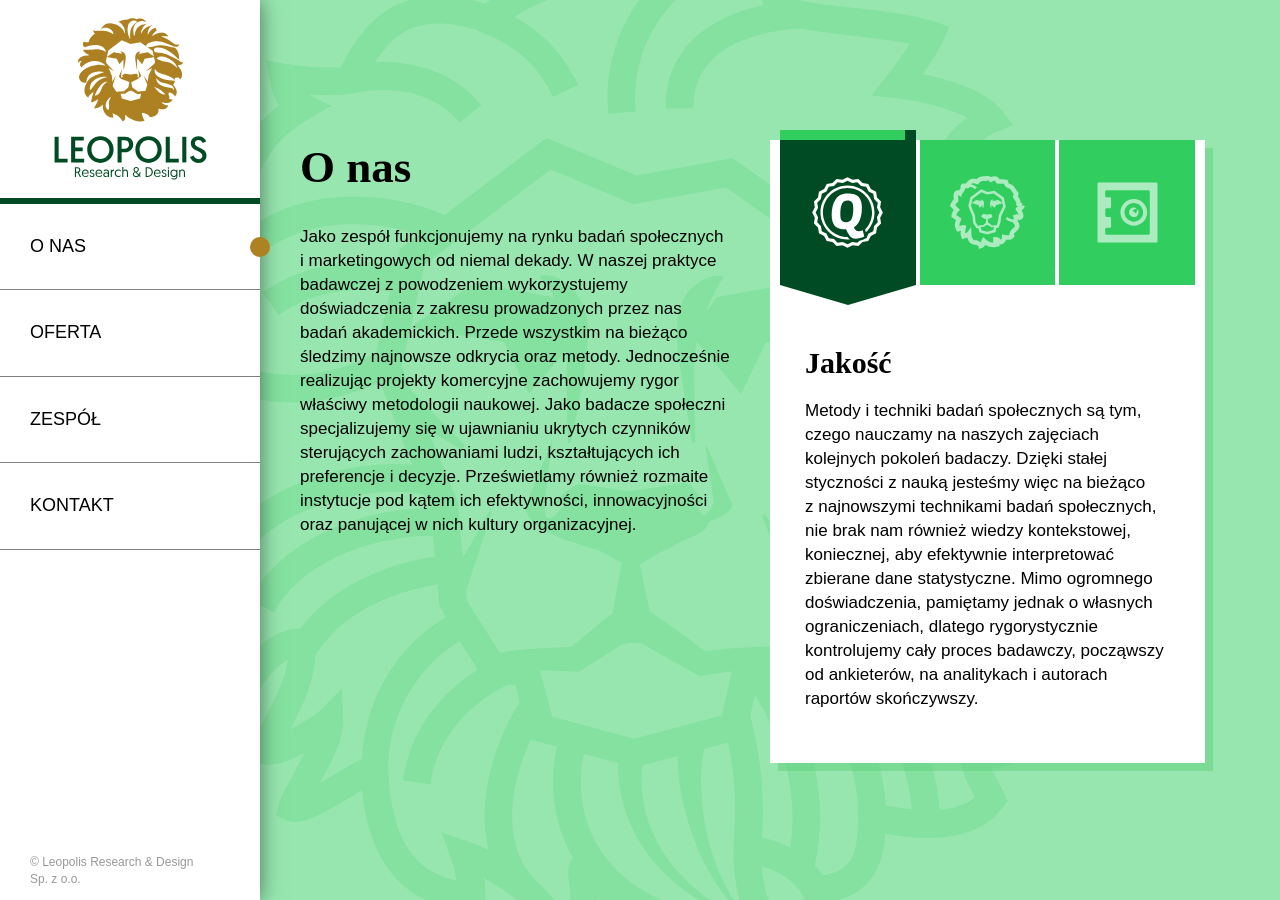
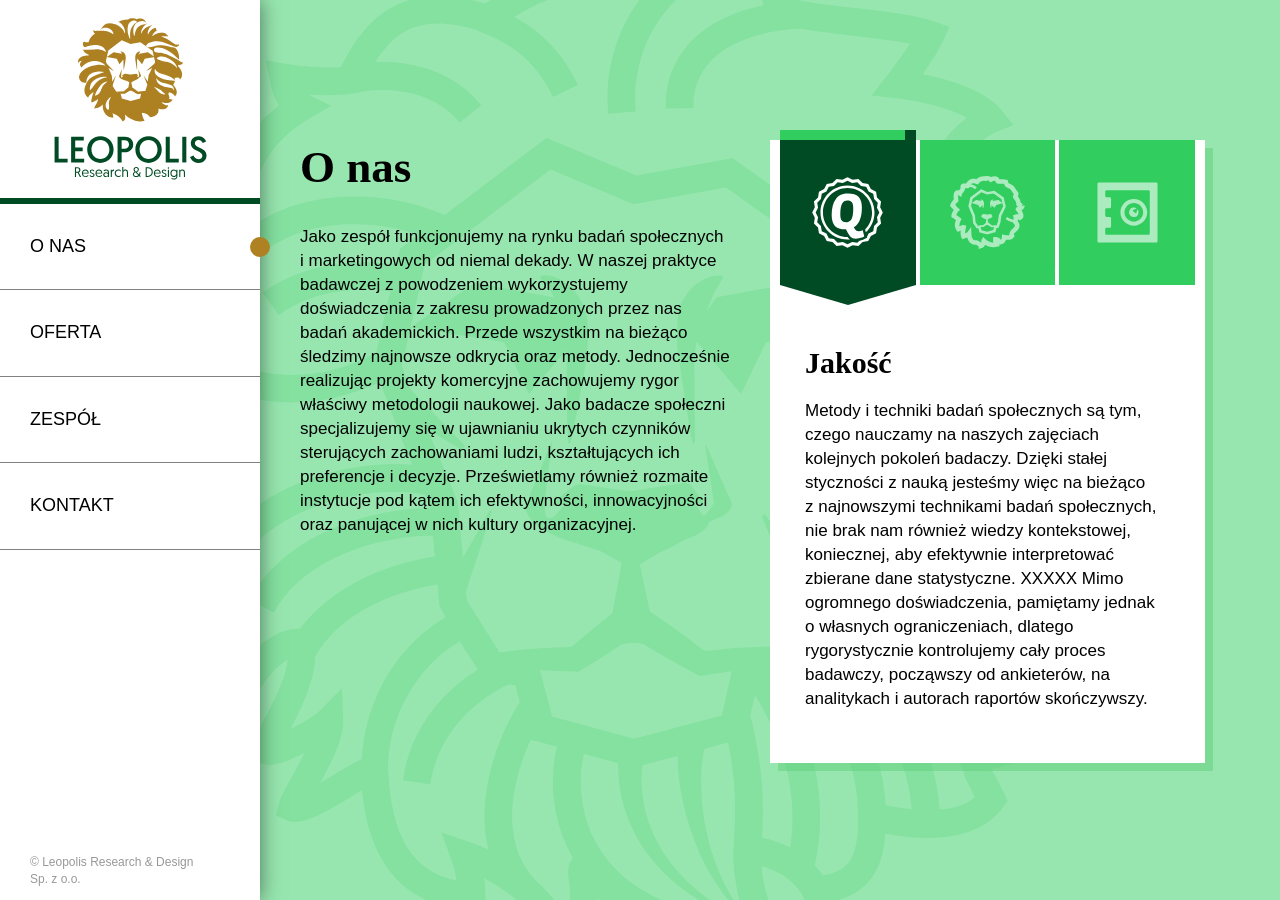
Before and after one commit to cadiblac/leopolis, a Jekyll site: the page built from o-nas.md, in a window 1280 px wide. Built offline with Jekyll 4.4.1, drawn with Linux system fonts in a browser that asks for light colours; nearby versions of some CDN libraries.

Commit message:
Update o-nas-zakladki.yml

```diff
--- a/_data/o-nas-zakladki.yml
+++ b/_data/o-nas-zakladki.yml
@@ -1,7 +1,7 @@
 - id: "jakosc"
   naglowek: "Jakość"
   tresc: "Metody i techniki badań społecznych są tym, czego nauczamy na naszych zajęciach  kolejnych pokoleń badaczy. Dzięki stałej styczności z nauką jesteśmy więc  na bieżąco z najnowszymi technikami badań społecznych, nie brak nam również wiedzy kontekstowej, koniecznej,  aby efektywnie interpretować  zbierane dane statystyczne.
-  Mimo ogromnego  doświadczenia, pamiętamy jednak o własnych ograniczeniach, dlatego rygorystycznie kontrolujemy cały proces badawczy, począwszy od ankieterów, na analitykach i autorach raportów skończywszy."
+  XXXXX Mimo ogromnego  doświadczenia, pamiętamy jednak o własnych ograniczeniach, dlatego rygorystycznie kontrolujemy cały proces badawczy, począwszy od ankieterów, na analitykach i autorach raportów skończywszy."
 - id: "odwaga"
   naglowek: "Odwaga"
   tresc: "Odwaga to kluczowa cecha badacza: bez niej najbardziej wyszukana metodologia jest bezużyteczna. Nie jest wielką sztuką formułowanie przewidywań i wysnuwanie rekomendacji ogólnikowych do tego stopnia, że pasują do wszelkich możliwych sytuacji. Jako badacze nie uchylamy się przed formułowaniem jednoznacznych zaleceń i testowalnych prognoz. Jako projektanci rozwiązań organizacyjnych i usług konsekwentnie angażujemy się w implementacje wypracowanych pomysłów."
```
